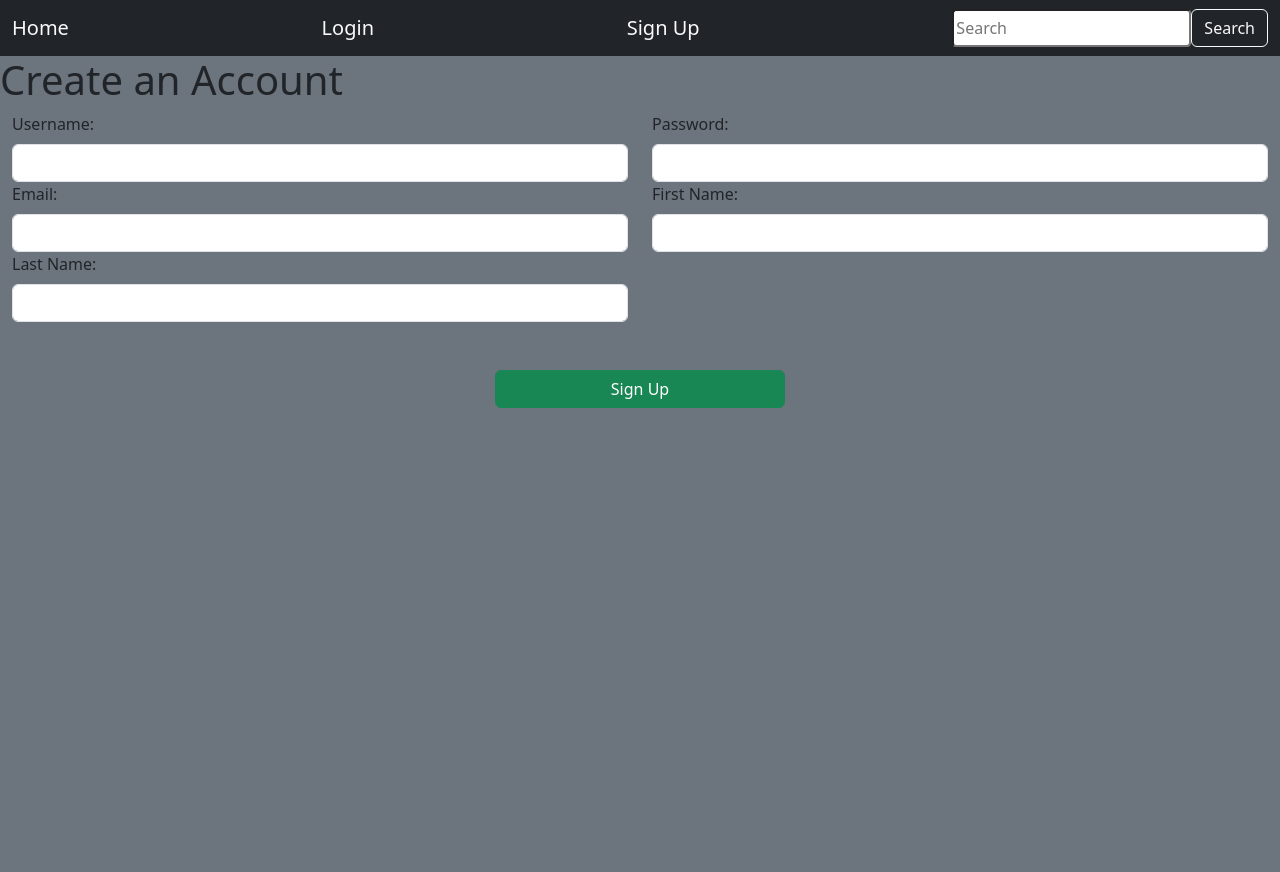
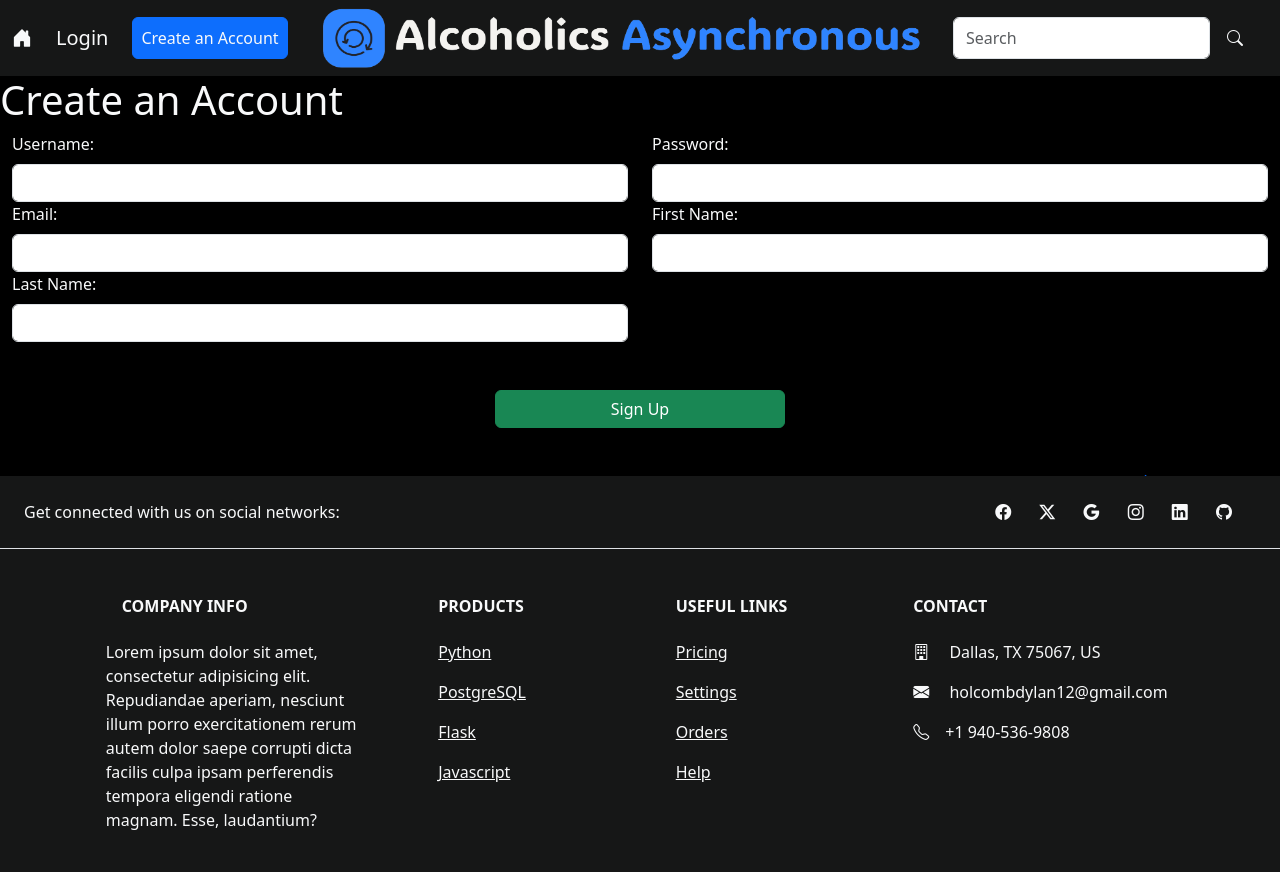
Before and after one commit to aditya-docs/flask-recipe-app, a Flask app: page /register in a window 1280 px wide. Before the commit the page ends 408 px from the top, so only its background shows below. Run offline with Flask 3, Linux system fonts and the light colour scheme.

Commit message:
completed project

```diff
--- a/app.py
+++ b/app.py
@@ -1,4 +1,4 @@
-from flask import Flask, render_template, redirect, session, flash, request
+from flask import Flask, render_template, redirect, session, flash, request, url_for
 from flask_debugtoolbar import DebugToolbarExtension
 from forms import LoginForm, RegisterForm, RecipeForm, SearchForm
 from models import db, connect_db, User, Recipe, Ingredient, RecipeIngredient
@@ -182,19 +182,19 @@ def delete_recipe(recipe_id):
 @app.route('/search', methods = ['GET', 'POST'])
 def search():
     form = SearchForm()
-    searched = form.searched.data
-    if form.validate_on_submit():
-        recipes = Recipe.query.filter(Recipe.title.like('%' + searched + '%'))
-        recipes = recipes.order_by(Recipe.title)
+    if form.searched.data == '':
+        return redirect('/')
+    searched = form.searched.data or request.args.get('searched')
+    page = request.args.get('page', 1, type=int)
+    recipes = Recipe.query.filter(Recipe.title.like('%' + searched + '%'))
+    recipes = recipes.order_by(Recipe.title).paginate(page = page, per_page = 4, error_out = False)
+    if 'username' not in session:
+        return render_template('search.html', form = form, searched = searched, recipes = recipes)
+    else:
+        username = session['username']
+        user = User.query.filter_by(username = username).first()
+        return render_template('search.html', form = form, searched = searched, user = user, recipes = recipes)
 
-        if 'username' not in session:
-            return render_template('search.html', form = form, searched = searched, recipes = recipes)
-        else:
-            username = session['username']
-            user = User.query.filter_by(username = username).first()
-            return render_template('search.html', form = form, searched = searched, user = user, recipes = recipes)
-
-    return redirect('/')
 
 @app.route('/recipes/<drink_title>')
 def get_drink(drink_title):
--- a/static/base.css
+++ b/static/base.css
@@ -5,14 +5,41 @@
 
 .image-link {
     font-size: 2rem;
-    color: black;
+    color: white;
     transition: color 0.5s;
 }
 
 .image-link:hover {
-    color: white
+    color: #00a3ff;
 }
 
 .searchbar {
     border-radius: 4px;
 }
+
+body {
+    min-height: 100vh;
+    display: flex;
+    flex-direction: column;
+    background-image: url('layered-peaks-haikei.svg');
+    background-repeat: no-repeat;
+    background-size: cover;
+    background-attachment: fixed;
+}
+
+.navbar {
+    background-color: #161717;
+}
+
+.footer {
+    margin-top: auto;
+    background-color: #161717;
+}
+
+.initial_ing {
+    color: white;
+}
+
+.recipe-card {
+    background-color: #161717;
+}
--- a/templates/base.html
+++ b/templates/base.html
@@ -8,13 +8,16 @@
     <link rel="stylesheet" href="{{url_for('static', filename='base.css') }}">
     <link href="https://cdn.jsdelivr.net/npm/bootstrap@5.3.2/dist/css/bootstrap.min.css" rel="stylesheet"
         integrity="sha384-T3c6CoIi6uLrA9TneNEoa7RxnatzjcDSCmG1MXxSR1GAsXEV/Dwwykc2MPK8M2HN" crossorigin="anonymous">
+    <link rel="stylesheet" href="https://cdn.jsdelivr.net/npm/bootstrap-icons@1.11.3/font/bootstrap-icons.min.css">
+
 
 </head>
 
-<body class="bg-secondary">
+<body class="">
     {% include 'navbar.html' %}
     {% block content %}
     {% endblock%}
+    {% include 'footer.html' %}
     <script src="https://cdn.jsdelivr.net/npm/bootstrap@5.3.2/dist/js/bootstrap.bundle.min.js"
         integrity="sha384-C6RzsynM9kWDrMNeT87bh95OGNyZPhcTNXj1NW7RuBCsyN/o0jlpcV8Qyq46cDfL"
         crossorigin="anonymous"></script>
--- /dev/null
+++ b/templates/footer.html
@@ -0,0 +1,91 @@
+<footer class="footer text-center text-lg-start text-light">
+    <section class="d-flex justify-content-center justify-content-lg-between p-4 border-bottom">
+        <div class="me-5 d-none d-lg-block">
+            <span>Get connected with us on social networks:</span>
+        </div>
+
+        <div>
+            <a href="" class="me-4 text-reset text-decoration-none">
+                <i class="bi bi-facebook"></i>
+            </a>
+            <a href="" class="me-4 text-reset text-decoration-none">
+                <i class="bi bi-twitter-x"></i>
+            </a>
+            <a href="https://www.google.com" class="me-4 text-reset text-decoration-none"><i
+                    class="bi bi-google"></i></a>
+            <a href="" class="me-4 text-reset text-decoration-none">
+                <i class="bi bi-instagram"></i>
+            </a>
+            <a href="https://www.linkedin.com/in/dylan-holcomb-179036231/" class="me-4 text-reset text-decoration-none">
+                <i class="bi bi-linkedin"></i>
+            </a>
+            <a href="https://github.com/DylanHolc" class="me-4 text-reset">
+                <i class="bi bi-github"></i>
+            </a>
+        </div>
+    </section>
+
+    <section class="">
+        <div class="container text-center text-md-start mt-5">
+            <div class="row mt-3">
+                <div class="col-md-3 col-lg-4 col-xl-3 mx-auto mb-4">
+                    <h6 class="text-uppercase fw-bold mb-4">
+                        <i class="fas fa-gem me-3"></i>Company info
+                    </h6>
+                    <p>
+                        Lorem ipsum dolor sit amet, consectetur adipisicing elit. Repudiandae aperiam, nesciunt illum
+                        porro exercitationem rerum autem dolor saepe corrupti dicta facilis culpa ipsam perferendis
+                        tempora eligendi ratione magnam. Esse, laudantium?
+                    </p>
+                </div>
+
+                <div class="col-md-2 col-lg-2 col-xl-2 mx-auto mb-4">
+                    <h6 class="text-uppercase fw-bold mb-4">
+                        Products
+                    </h6>
+                    <p>
+                        <a href="https://www.python.org/" class="text-reset">Python</a>
+                    </p>
+                    <p>
+                        <a href="https://www.postgresql.org/docs/" class="text-reset">PostgreSQL</a>
+                    </p>
+                    <p>
+                        <a href="https://flask.palletsprojects.com/en/3.0.x/" class="text-reset">Flask</a>
+                    </p>
+                    <p>
+                        <a href="https://developer.mozilla.org/en-US/docs/Web/JavaScript"
+                            class="text-reset">Javascript</a>
+                    </p>
+                </div>
+
+                <div class="col-md-3 col-lg-2 col-xl-2 mx-auto mb-4">
+                    <h6 class="text-uppercase fw-bold mb-4">
+                        Useful links
+                    </h6>
+                    <p>
+                        <a href="#!" class="text-reset">Pricing</a>
+                    </p>
+                    <p>
+                        <a href="#!" class="text-reset">Settings</a>
+                    </p>
+                    <p>
+                        <a href="#!" class="text-reset">Orders</a>
+                    </p>
+                    <p>
+                        <a href="#!" class="text-reset">Help</a>
+                    </p>
+                </div>
+
+                <div class="col-md-4 col-lg-3 col-xl-3 mx-auto mb-md-0 mb-4">
+                    <h6 class="text-uppercase fw-bold mb-4">Contact</h6>
+                    <p><i class="bi bi-building me-3"></i></i> Dallas, TX 75067, US</p>
+                    <p>
+                        <i class="bi bi-envelope-fill me-3"></i>
+                        holcombdylan12@gmail.com
+                    </p>
+                    <p><i class="bi bi-telephone me-3"></i>+1 940-536-9808</p>
+                </div>
+            </div>
+        </div>
+    </section>
+</footer>
--- a/templates/home.html
+++ b/templates/home.html
@@ -2,12 +2,11 @@
 {% block title %}Alcoholics Asyncronous{% endblock %}
 {% block content %}
 <div class="container d-grid text-center">
-    <h1>Welcome to the Homepage!!!</h1>
     <div class="row  row-col-3 m-4">
         {%for drink in drinks%}
         <div class="col text-center">
             <img src="{{drink.image}}" height="300" width="300" class="image" alt="Random Drink"> <br>
-            <a href="/recipes/{{drink.title}}" class=" image-link fw-bold text-decoration-none">{{drink.title}}</a>
+            <a href="/recipes/{{drink.title}}" class="image-link fw-bold text-decoration-none">{{drink.title}}</a>
         </div>
         {% endfor %}
     </div>
--- a/templates/login.html
+++ b/templates/login.html
@@ -1,7 +1,7 @@
 {% extends 'base.html' %}
 {% block title%} Login {% endblock %}
 {% block content %}
-<h1>Login</h1>
+<h1 class="text-light">Login</h1>
 <div class="container-fluid">
     <form action="" id="login_user_form" method="post">
         <div class="row">
@@ -10,7 +10,7 @@
             {% for field in form if field.widget.input_type != 'hidden'%}
 
             <div class="col-6">
-                {{ field.label(class_="form-label") }}
+                {{ field.label(class_="form-label text-light") }}
                 {{field(class_="form-control")}}
 
                 {% if field.errors %}
--- a/templates/navbar.html
+++ b/templates/navbar.html
@@ -1,18 +1,28 @@
-<nav class="navbar bg-dark">
-    <div class="container-fluid">
-        <a href="/" class="navbar-brand text-light">Home</a>
+<nav class="navbar navbar-expand-lg">
+    <div class="container-fluid d-flex justify-content-center">
+        <a href="/" class="navbar-brand text-light"><i class="bi bi-house-door-fill"></i></a>
         {% if not session['username'] %}
-        <a href="/login" class="navbar-brand text-light">Login</a>
-        <a href="/register" class="navbar-brand text-light">Sign Up</a>
+        <a href="/login" class="navbar-brand text-light p-2">Login</a>
+        <a href="/register" class="btn btn-primary text-center text-light me-auto p-2 me-4">Create an Account</a>
+        <a href="/" class="me-auto">
+            <img src="/static/alcoholics-asynchronous-high-resolution-logo-transparent.png" width="600" height="60">
+        </a>
         {% endif %}
         {% if session['username'] %}
         <a href="/users/{{session['username']}}" class="navbar-brand text-light">Profile</a>
-        <a href="/logout" class="navbar-brand text-light">Logout</a>
-        <a href="/users/{{user.username}}/recipe/add" class="navbar-brand text-light">Add Recipe</a>
+        <a href="/logout" class="btn btn-danger fw-bold me-auto">Logout</a>
+        <a href="/" class="me-auto">
+            <img src="/static/alcoholics-asynchronous-high-resolution-logo-transparent.png" width="600" height="60">
+        </a>
+        <a href="/users/{{user.username}}/recipe/add" class="btn btn-success mx-4 fw-bold">Add a Recipe</a>
+
         {% endif %}
-        <form method="POST" action="{{url_for('search')}}" class="d-flex">
-            {{form.hidden_tag()}}<input type="text" placeholder="Search" name="searched" class="searchbar"><button
-                type="submit" class="btn btn-outline-light">Search</button>
+        <form method="POST" action="{{url_for('search')}}" class="d-flex input-group w-auto me-2">
+            {{form.hidden_tag()}}<input type="search" placeholder="Search" name="searched"
+                class="searchbar form-control rounded">
+            <div class="mx-2">
+                <button type="submit" class="btn p-2"><i class="bi bi-search text-light"></i></button>
+            </div>
         </form>
     </div>
 </nav>
--- a/templates/register.html
+++ b/templates/register.html
@@ -1,7 +1,7 @@
 {% extends 'base.html' %}
 {% block title%} Sign Up {% endblock %}
 {% block content %}
-<h1>Create an Account</h1>
+<h1 class="text-light">Create an Account</h1>
 <div class="container-fluid">
     <form action="" id="add_user_form" method="post" class="">
         <div class="row">
@@ -10,7 +10,7 @@
             {% for field in form if field.widget.input_type != 'hidden'%}
 
             <div class="col-6">
-                {{ field.label(class_="form-label") }}
+                {{ field.label(class_="form-label text-light") }}
                 {{field(class_="form-control")}}
 
                 {% if field.errors %}
```
Also changed, not shown: templates/add_recipe.html (+6 -23 lines), templates/edit_recipe.html (+5 -5 lines), templates/profile.html (+11 -12 lines), templates/search.html (+22 -8 lines), static/alcoholics-asynchronous-high-resolution-logo-transparent.png (added), static/layered-peaks-haikei.svg (added).
